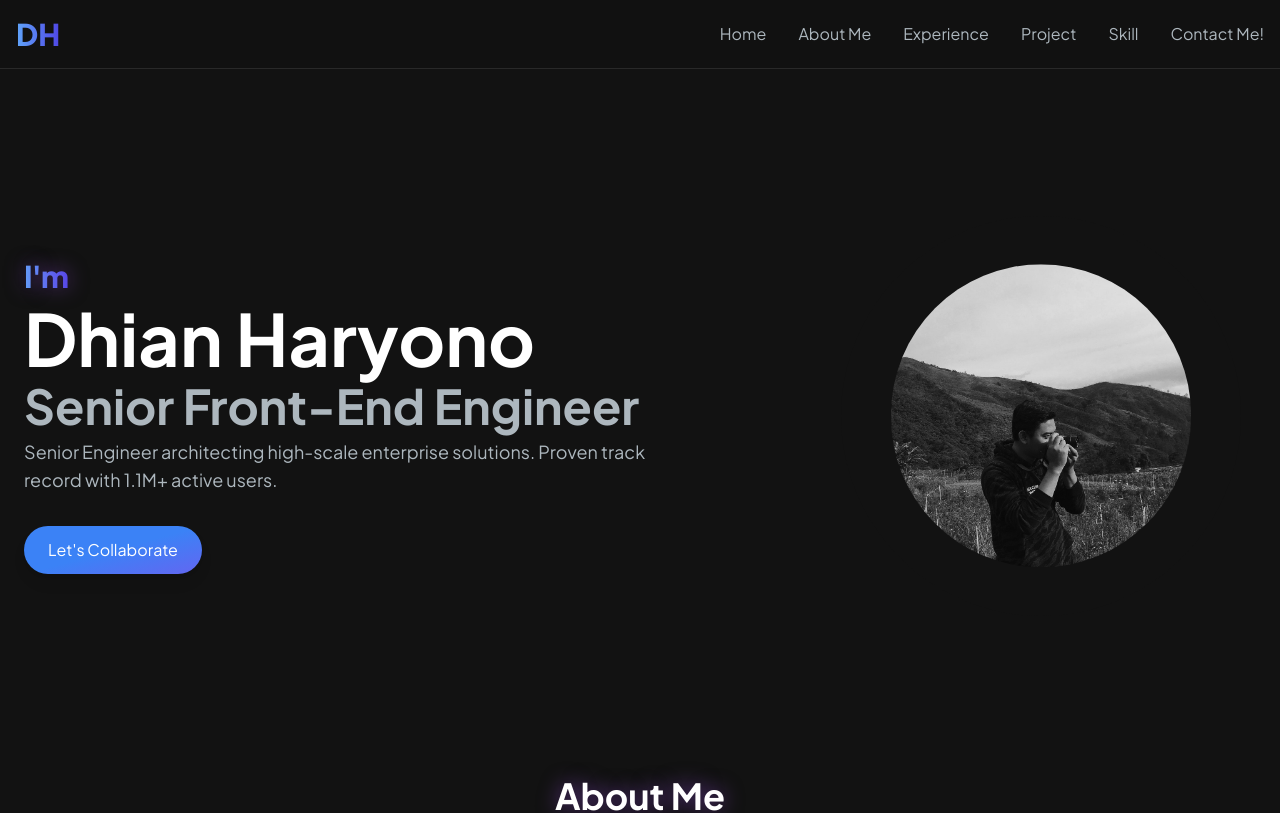
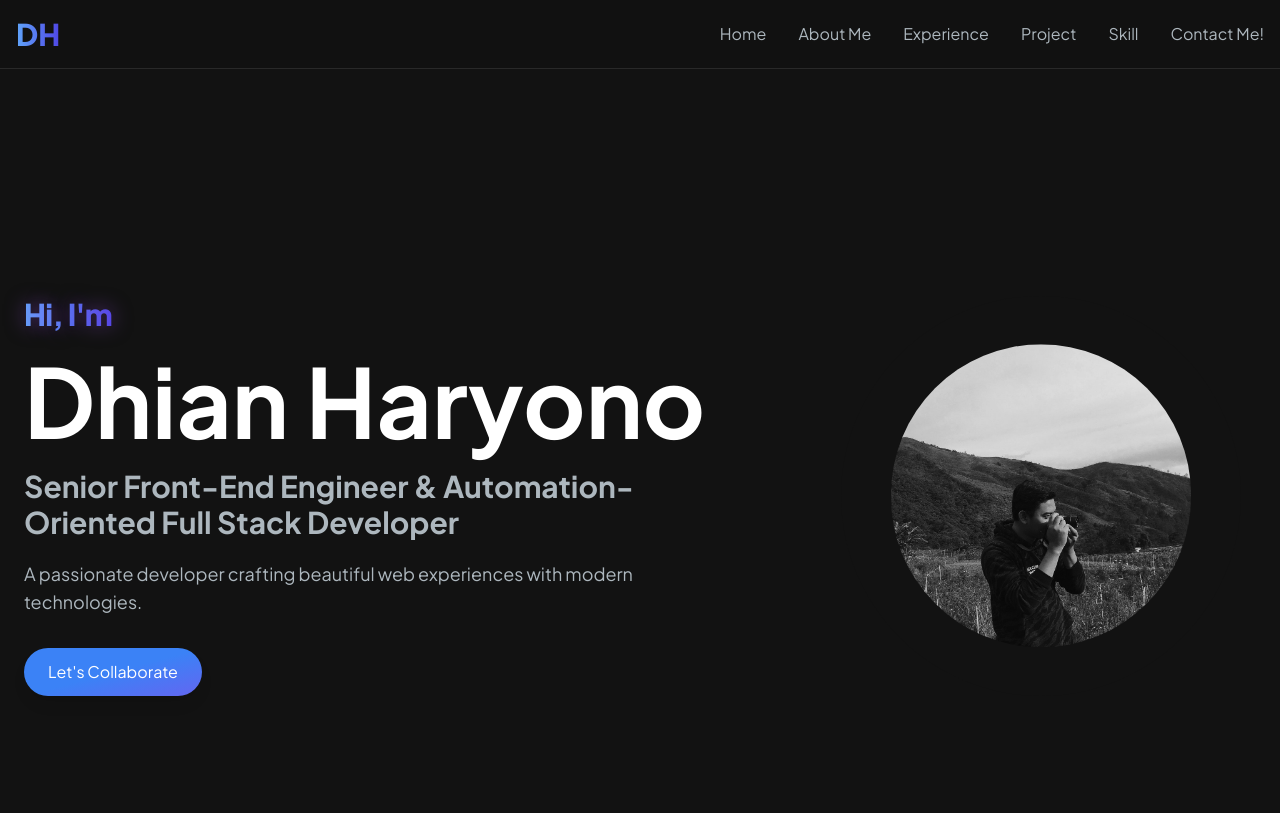
Before and after one commit to dhianharyono/Dhian-Portofolio, a Next.js app: page / in a window 1280 px wide. Shown: the top 813 px of the page. Built offline with nearby package versions, Linux system fonts and the light colour scheme.

Commit message:
feat(ui): adjustment hero section

```diff
--- a/app/components/HeroSection/HeroSection.jsx
+++ b/app/components/HeroSection/HeroSection.jsx
@@ -1,13 +1,12 @@
 'use client';
 import React from 'react';
 import Image from 'next/image';
-import { TypeAnimation } from 'react-type-animation';
 import { motion } from 'framer-motion';
 import Link from 'next/link';
 
 const HeroSection = () => {
   return (
-    <section className='lg:py-16 relative'>
+    <section className='lg:py-36 relative'>
       {/* Animated Background Blobs */}
       <motion.div
         animate={{
@@ -42,20 +41,20 @@ const HeroSection = () => {
           transition={{ duration: 0.5 }}
           className='col-span-7 place-self-center text-center sm:text-left justify-self-start'
         >
-          <h1 className='text-white mb-2 text-3xl font-extrabold tracking-tight'>
+          <h1 className='text-white mb-2 md:mb-5 text-3xl font-extrabold tracking-tight'>
             <span className='text-transparent bg-clip-text bg-gradient-to-r from-primary-400 to-secondary-600 glow-text'>
-              I&apos;m
+              Hi, I&apos;m
             </span>
           </h1>
-          <div className='block mb-0 md:mb-2 text-3xl sm:text-5xl lg:text-7xl font-bold text-white'>
+          <div className='block mb-2 md:mb-5 text-3xl sm:text-5xl lg:text-8xl font-bold text-white'>
             Dhian Haryono
           </div>
-          <p className='text-[#ADB7BE] text-lg sm:text-xl lg:text-5xl leading-relaxed max-w-2xl font-bold mb-0 md:mb-2'>
-            Senior Front-End Engineer
+          <p className='text-[#ADB7BE] text-sm sm:text-xl lg:text-3xl leading-relaxed max-w-2xl font-bold mb-2 md:mb-5'>
+            Senior Front-End Engineer & Automation-Oriented Full Stack Developer
           </p>
           <p className='text-[#ADB7BE] text-[10px] md:text-lg mb-8 leading-relaxed max-w-2xl'>
-            Senior Engineer architecting high-scale enterprise solutions. Proven
-            track record with 1.1M+ active users.
+            A passionate developer crafting beautiful web experiences with
+            modern technologies.
           </p>
           <div>
             <Link href={'#contact'}>
--- a/app/components/ProjectSection/Project.jsx
+++ b/app/components/ProjectSection/Project.jsx
@@ -49,6 +49,7 @@ const Project = () => {
               gitUrl={project.gitUrl}
               previewUrl={project.previewUrl}
               tech={project.tech}
+              role={project.role}
             />
           </motion.li>
         ))}
--- a/app/components/ProjectSection/ProjectCard.jsx
+++ b/app/components/ProjectSection/ProjectCard.jsx
@@ -1,15 +1,24 @@
 import React from 'react';
-import { CodeIcon, EyeIcon } from '@heroicons/react/outline';
 import Link from 'next/link';
+import { ExternalLinkIcon } from '@heroicons/react/solid';
 
-const ProjectCard = ({ title, description, gitUrl, previewUrl, tech = [] }) => {
+const ProjectCard = ({ title, description, role, previewUrl, tech = [] }) => {
   return (
     <div className='rounded-xl bg-[#181818] border border-white/10 flex flex-col h-full hover:-translate-y-2 transition-transform duration-300 group shadow-lg p-6'>
       {/* Header: Title */}
-      <h3 className='text-lg md:text-xl font-bold text-white mb-4 group-hover:text-primary-400 transition-colors'>
+      <h3 className='text-lg md:text-xl font-bold text-white mb-2 group-hover:text-primary-400 transition-colors'>
         {title}
       </h3>
 
+      {/* Company and Role */}
+      <div className='flex flex-col mb-4'>
+        <span className='text-sm text-gray-500'>{role}</span>
+      </div>
+
+      {/* Description */}
+      <p className='text-gray-400 mb-8 text-sm md:text-base leading-relaxed flex-grow'>
+        {description}
+      </p>
       {/* Tech Stack - Moved up for context before description */}
       {tech.length > 0 && (
         <div className='flex flex-wrap gap-2 mb-4'>
@@ -23,32 +32,16 @@ const ProjectCard = ({ title, description, gitUrl, previewUrl, tech = [] }) => {
           ))}
         </div>
       )}
-
-      {/* Description */}
-      <p className='text-gray-400 mb-8 text-sm md:text-base leading-relaxed flex-grow'>
-        {description}
-      </p>
-
       {/* Action Buttons */}
       <div className='flex sm:flex-row items-stretch sm:items-center gap-3 mt-auto pt-6 border-t border-white/5'>
         {previewUrl && (
           <Link
             href={previewUrl}
             target='_blank'
-            className='flex-1 flex items-center justify-center gap-2 px-4 py-3 rounded-lg bg-primary-600 hover:bg-primary-700 text-white text-xs md:text-sm font-bold transition-all hover:shadow-lg hover:shadow-primary-500/25'
+            className='flex-1 flex items-center justify-center gap-2 px-4 py-3 rounded-lg bg-white/5 border border-white/10 text-center hover:bg-white/10 text-white text-xs md:text-sm font-bold transition-all hover:shadow-lg hover:shadow-primary-500/25'
           >
-            <EyeIcon className='h-5 w-5' />
-            Live Demo
-          </Link>
-        )}
-        {gitUrl && (
-          <Link
-            href={gitUrl}
-            target='_blank'
-            className='flex-1 flex items-center justify-center gap-2 px-4 py-3 rounded-lg bg-[#2A2A2A] hover:bg-[#333] text-white text-xs md:text-sm font-bold transition-colors border border-white/5'
-          >
-            {/* <CodeIcon className='h-5 w-5' /> */}
-            Source Code
+            Live Preview
+            <ExternalLinkIcon className='h-5 w-5' />
           </Link>
         )}
       </div>
--- a/app/components/utils.jsx
+++ b/app/components/utils.jsx
@@ -116,20 +116,26 @@ export const projectsData = [
     title: 'Lumina Modern E-Commerce',
     description:
       'An elegant and user-friendly fashion e-commerce website. Features include product browsing, shopping cart, and secure checkout, providing a seamless online shopping experience.',
-    image: '/images/lumina.png',
-    gitUrl: 'https://github.com/dhianharyono/lumina',
     previewUrl: 'https://lumina-seven-navy.vercel.app/',
     tech: ['React.js', 'Next.js', 'TypeScript', 'Tailwind'],
+    role: 'Frontend Developer',
   },
   {
     id: 2,
-    title: 'Tracer Study SMAN 1 TAWANGSARI',
+    title: 'Tracer Study SMA N 1 Tawangsari',
     description:
       'A web application for tracking and managing alumni data. It allows users to register, update profiles, and view statistics about alumni employment and education history.',
-    image: '/images/tracer-study.png',
-    gitUrl: 'https://github.com/dhianharyono/tracer-study',
     previewUrl: 'https://tracerstudy-smanta.vercel.app/',
-    tech: ['React.js', 'Next.js', 'TypeScript', 'Tailwind'],
+    tech: [
+      'React.js',
+      'Next.js',
+      'TypeScript',
+      'Tailwind',
+      'MongoDB',
+      'Express',
+      'Node.js',
+    ],
+    role: 'Fullstack Developer',
   },
 ];
 
--- a/app/page.js
+++ b/app/page.js
@@ -6,6 +6,8 @@ import Footer from './components/Footer/Footer';
 import Connect from './components/ConnectSection/ConnectSection';
 import Experience from './components/ExperienceSection/Experience';
 import CoreExpertise from './components/CoreExpertise/CoreExpertise';
+import { ArrowDownIcon } from '@heroicons/react/solid';
+import Link from 'next/link';
 
 export default function Home() {
   return (
@@ -13,6 +15,9 @@ export default function Home() {
       <Navbar />
       <div className='container mt-24 mx-auto px-6 py-14'>
         <HeroSection />
+        <Link href={'#about'} className='hidden md:block'>
+          <ArrowDownIcon className='h-24 w-6 mx-auto mt-10 text-gray-500 animate-bounce' />
+        </Link>
         <About />
         <Experience />
         <Project />
--- a/tailwind.config.js
+++ b/tailwind.config.js
@@ -1,5 +1,5 @@
 /** @type {import('tailwindcss').Config} */
-const colors = require("tailwindcss/colors");
+const colors = require('tailwindcss/colors');
 
 module.exports = {
   content: [
@@ -28,4 +28,4 @@ module.exports = {
     },
   },
   plugins: [],
-}
+};
```
